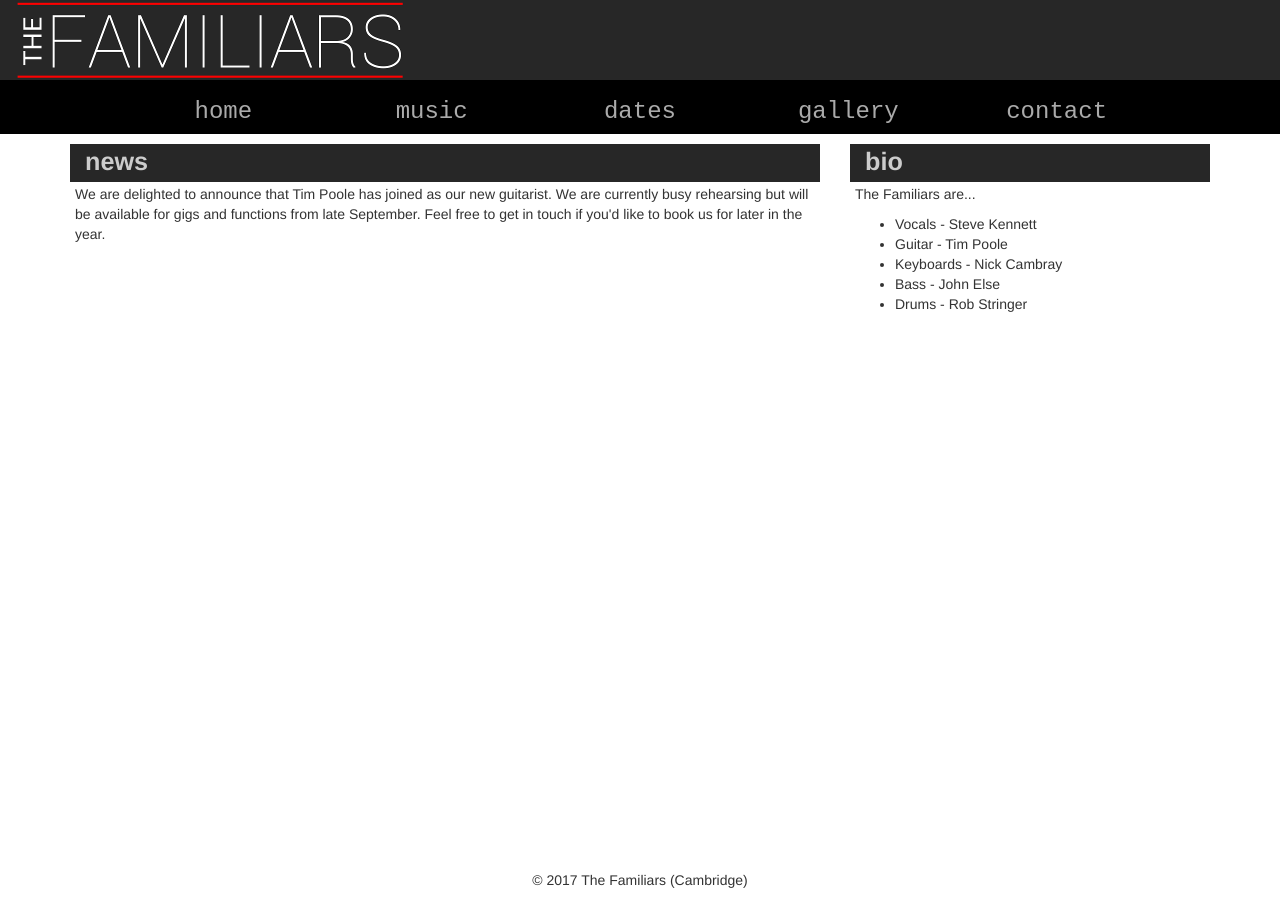
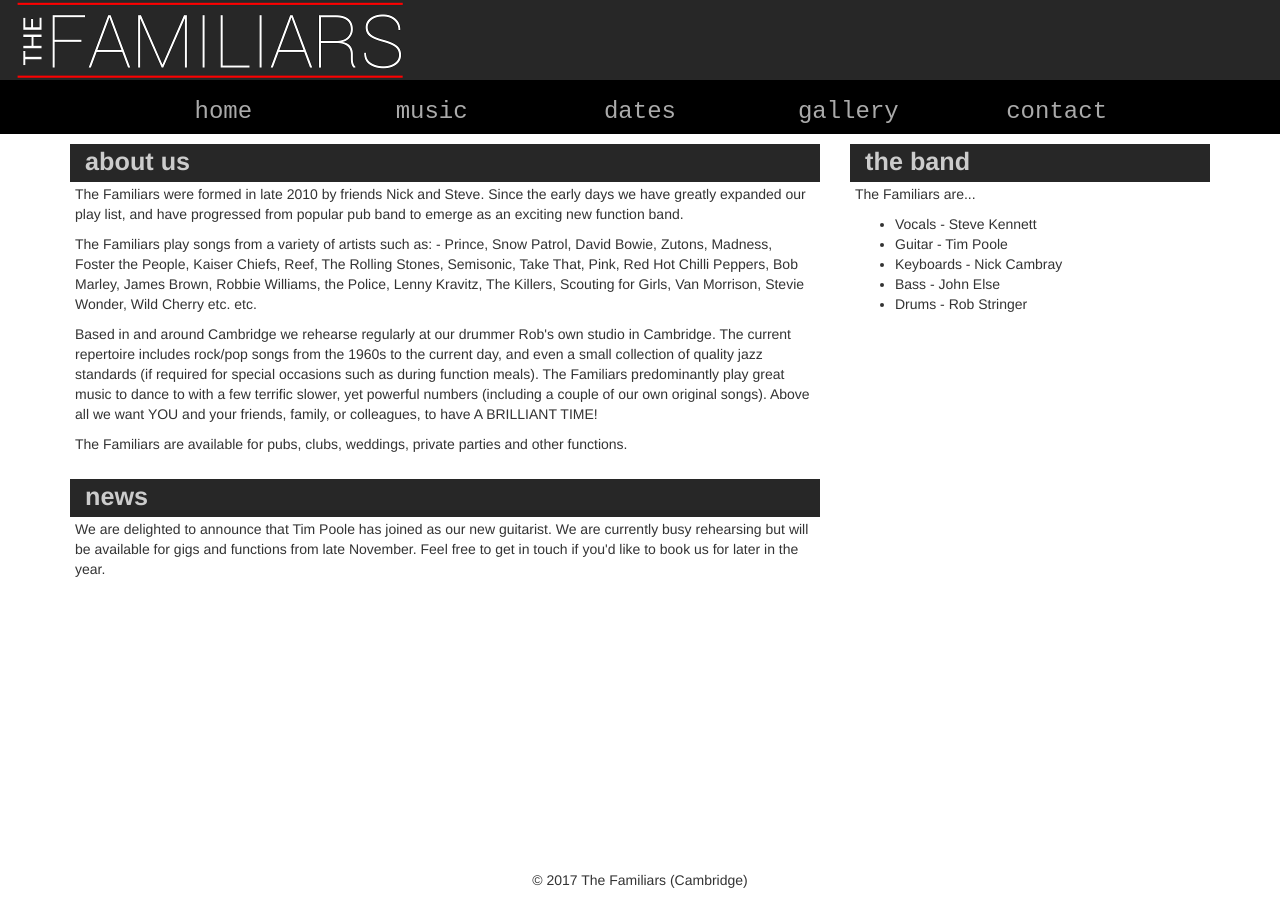
Before and after one commit to familiars-uk/familiars-uk.github.io, a Jekyll site: the page built from index.html, in a window 1280 px wide. Built offline with Jekyll 4.4.1, drawn with Linux system fonts in a browser that asks for light colours.

Commit message:
Update main page text
Signed-off-by: John Else <john.else@gmail.com>

```diff
--- a/index.html
+++ b/index.html
@@ -4,19 +4,51 @@ layout: base
 
 <div class="row">
                 <div class="col-xs-12 col-sm-8">
+                    <section class="with-label" id="about">
+                        <div class="label">About Us</div>
+                        <p>The Familiars were formed in late 2010 by friends
+                        Nick and Steve. Since the early days we have greatly
+                        expanded our play list, and have progressed from
+                        popular pub band to emerge as an exciting new
+                        function band.</p>
+
+                        <p>The Familiars play songs from a variety of artists
+                        such as: - Prince, Snow Patrol, David Bowie, Zutons,
+                        Madness, Foster the People, Kaiser Chiefs, Reef,
+                        The Rolling Stones, Semisonic, Take That, Pink,
+                        Red Hot Chilli Peppers, Bob Marley, James Brown,
+                        Robbie Williams, the Police, Lenny Kravitz,
+                        The Killers, Scouting for Girls, Van Morrison,
+                        Stevie Wonder, Wild Cherry etc. etc.</p>
+
+                        <p>Based in and around Cambridge we rehearse regularly
+                        at our drummer Rob's own studio in Cambridge. The
+                        current repertoire includes rock/pop songs from the 1960s
+                        to the current day, and even a small collection of
+                        quality jazz standards (if required for special
+                        occasions such as during function meals).
+                        The Familiars predominantly play great music to
+                        dance to with a few terrific slower, yet powerful
+                        numbers (including a couple of our own original
+                        songs).  Above all we want YOU and your friends,
+                        family, or colleagues, to have A BRILLIANT TIME!</p>
+
+                        <p>The Familiars are available for pubs, clubs,
+                        weddings, private parties and other functions.</p>
+                    </section>
                     <section class="with-label bottom" id="news">
                         <div class="label">News</div>
                         <p>We are delighted to announce that Tim Poole has joined
                         as our new guitarist. We are currently busy rehearsing
                         but will be available for gigs and functions from late
-                        September. Feel free to get in touch if you'd like to
+                        November. Feel free to get in touch if you'd like to
                         book us for later in the year.</p>
                     </section>
                 </div>
 
                 <div class="col-xs-12 col-sm-4">
                     <section class="with-label bottom" id="bio">
-                        <div class="label">Bio</div>
+                        <div class="label">The Band</div>
                         <p>The Familiars are...</p>
                         <ul>
                             <li>Vocals - Steve Kennett</li>
```
